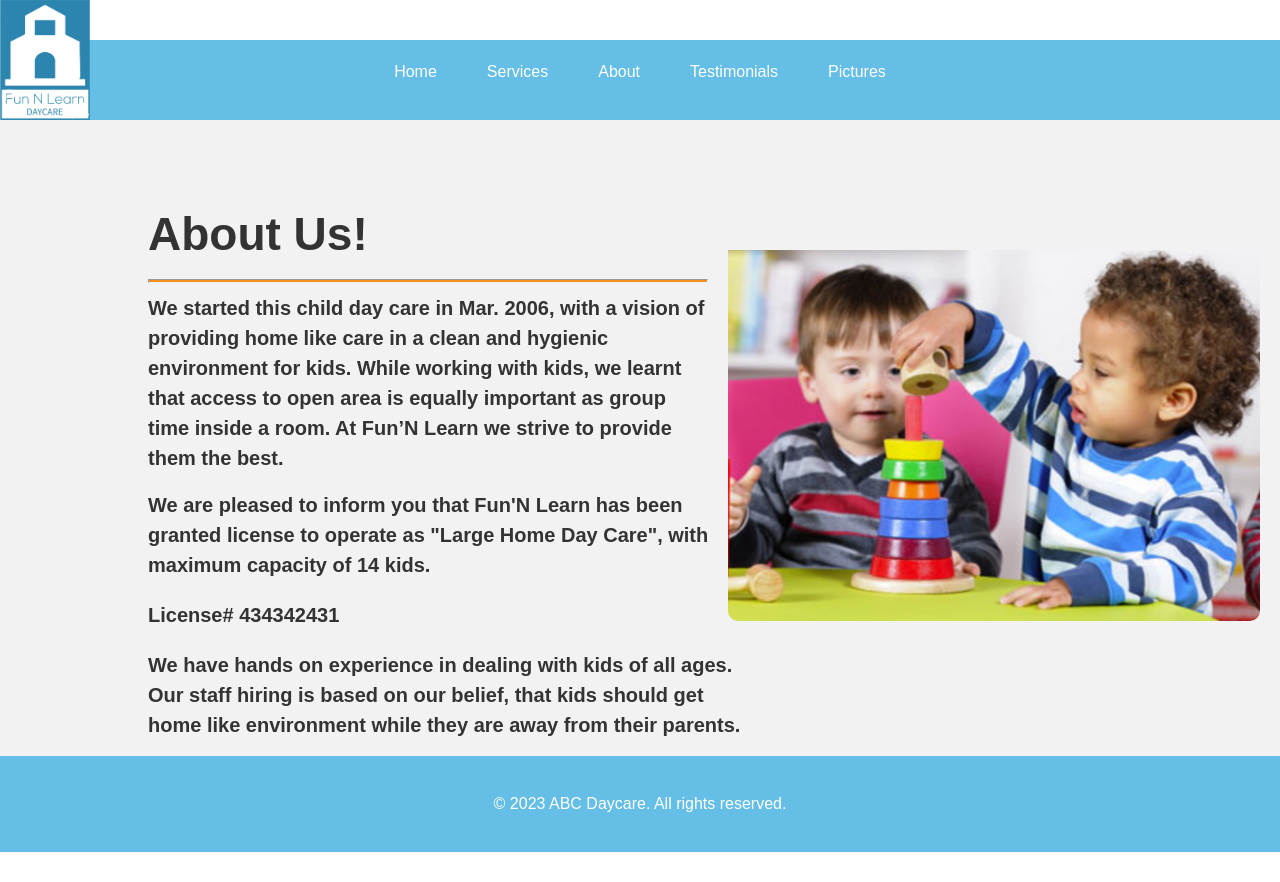
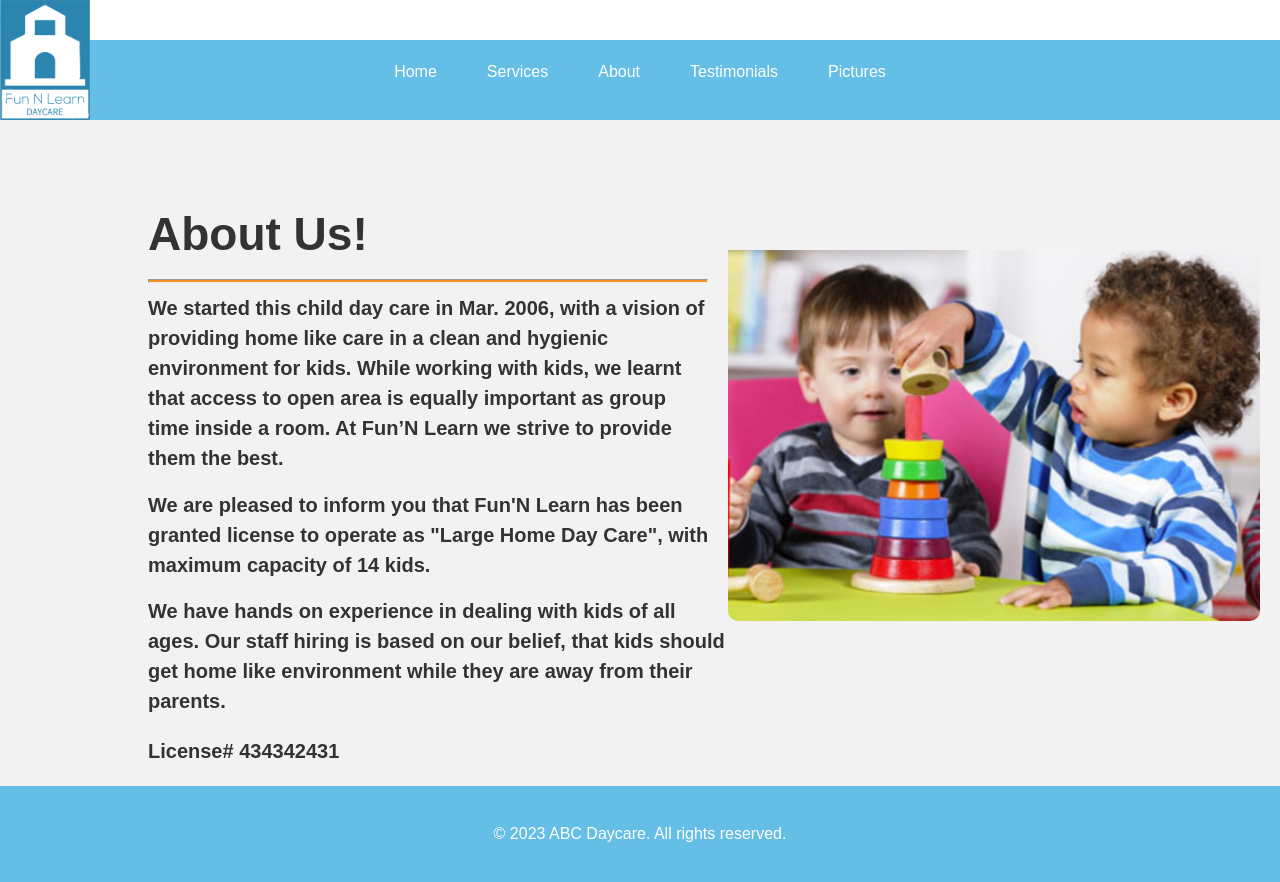
Before and after one commit to adadasdadfdfwfredf/FunNLearnDaycare, a React (Vite) app: page /About in a window 1280 px wide. Before the commit the page ends 852 px from the top, so only its background shows below. Built offline with nearby package versions, Linux system fonts and the light colour scheme.

Commit message:
updated code

```diff
--- a/src/pages/About.jsx
+++ b/src/pages/About.jsx
@@ -1,6 +1,6 @@
-import Bluebar from "../components/bluebar";
+
 import playing from "../images/playing.png";
-import serviceimg from "../images/serviceimg.png";
+
 
 
 export default function About(){
@@ -14,8 +14,8 @@ export default function About(){
               <hr className="service-bar" />
               <h2 id="text2">We started this child day care in Mar. 2006, with a vision of providing home like care in a clean and hygienic environment for kids. While working with kids, we learnt that access to open area is equally important as group time inside a room. At Fun’N Learn we strive to provide them the best. </h2>
               <h2 id="text2">We are pleased to inform you that Fun'N Learn has been granted license to operate as "Large Home Day Care", with maximum capacity of 14 kids.</h2>
+              <h2 id="text2">We have hands on experience in dealing with kids of all ages. Our staff hiring is based on our belief, that kids should get home like environment while they are away from their parents.</h2>
               <p className="about-license-number">License# 434342431</p>
-              <h2 id="text2">We have hands on experience in dealing with kids of all ages. Our staff hiring is based on our belief, that kids should get home like environment while they are away from their parents.</h2>
 
             </div>
           </div>
```
